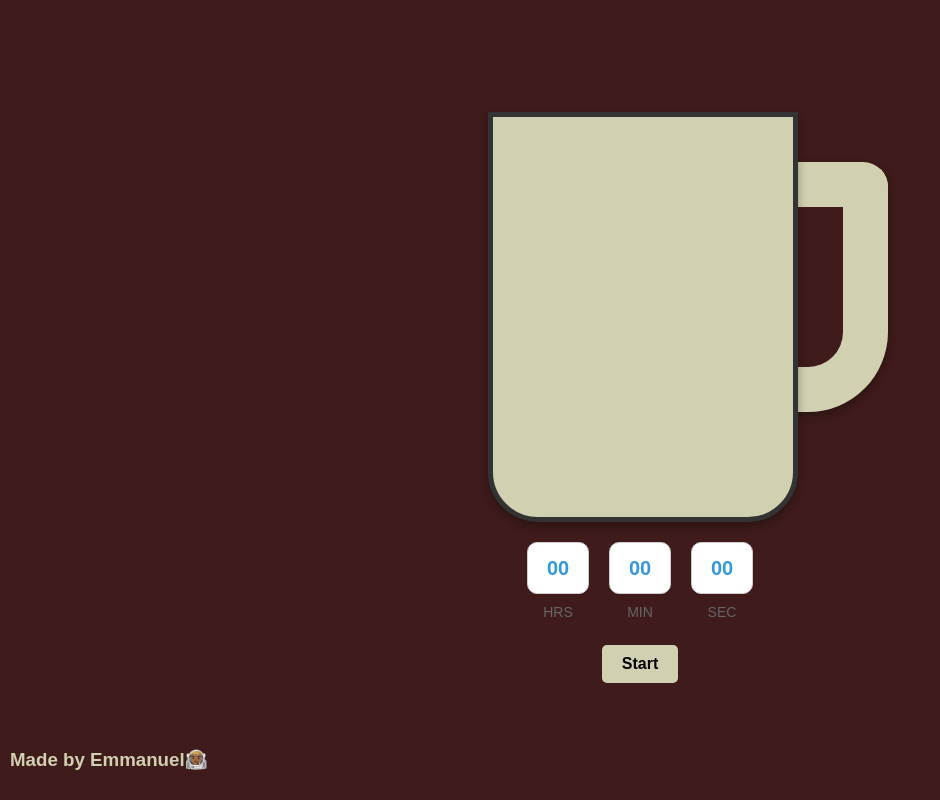
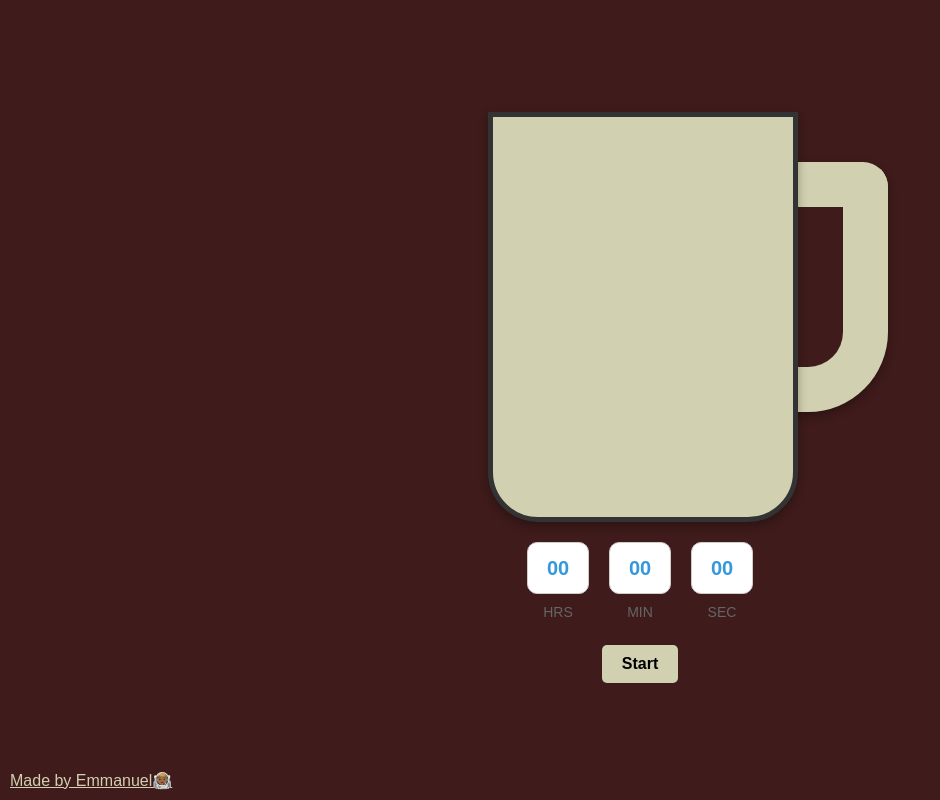
Before and after one commit to EmmanuelGrant/Timer, a plain HTML site: page index.html in a window 1280 px wide. Shown: the top 800 px of the page, without its empty margins (0-940 px from the left). Drawn offline with Linux system fonts and the light colour scheme.

Commit message:
Linked to portfolio

```diff
--- a/index.html
+++ b/index.html
@@ -52,7 +52,7 @@
     <script src="script.js"></script>
 
     <footer class="footer">
-        <h3>Made by Emmanuel👨🏾‍🚀</h3>
+        <a href="https://emmesgrant.wixsite.com/portfolio">Made by Emmanuel👨🏾‍🚀</a>
     </footer>
 
 </body>
--- a/style.css
+++ b/style.css
@@ -230,6 +230,6 @@ body {
     left: 0;
 }
 
-.footer h3 {
+.footer a {
     color: #d1d0b1;
 }
```
